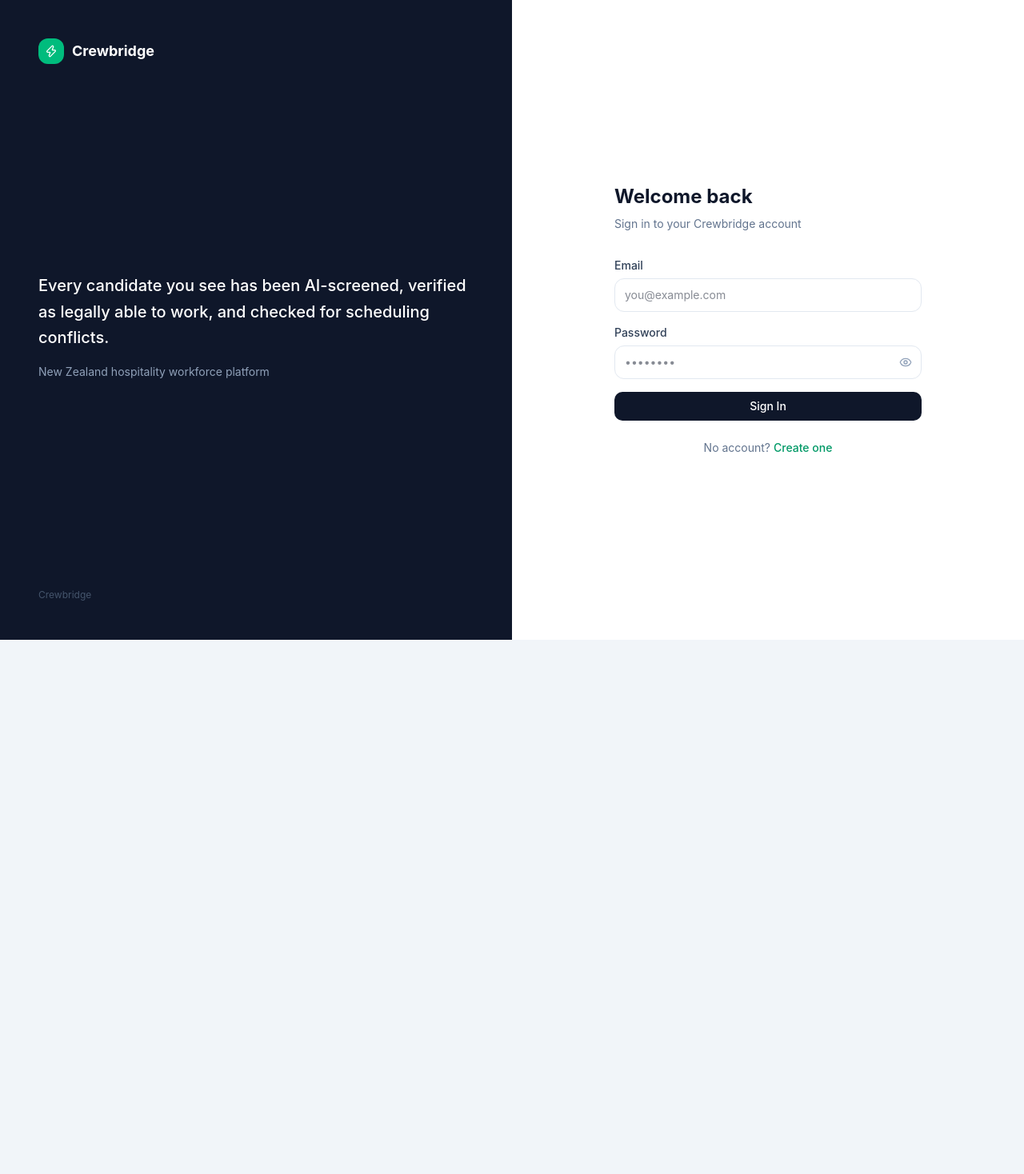
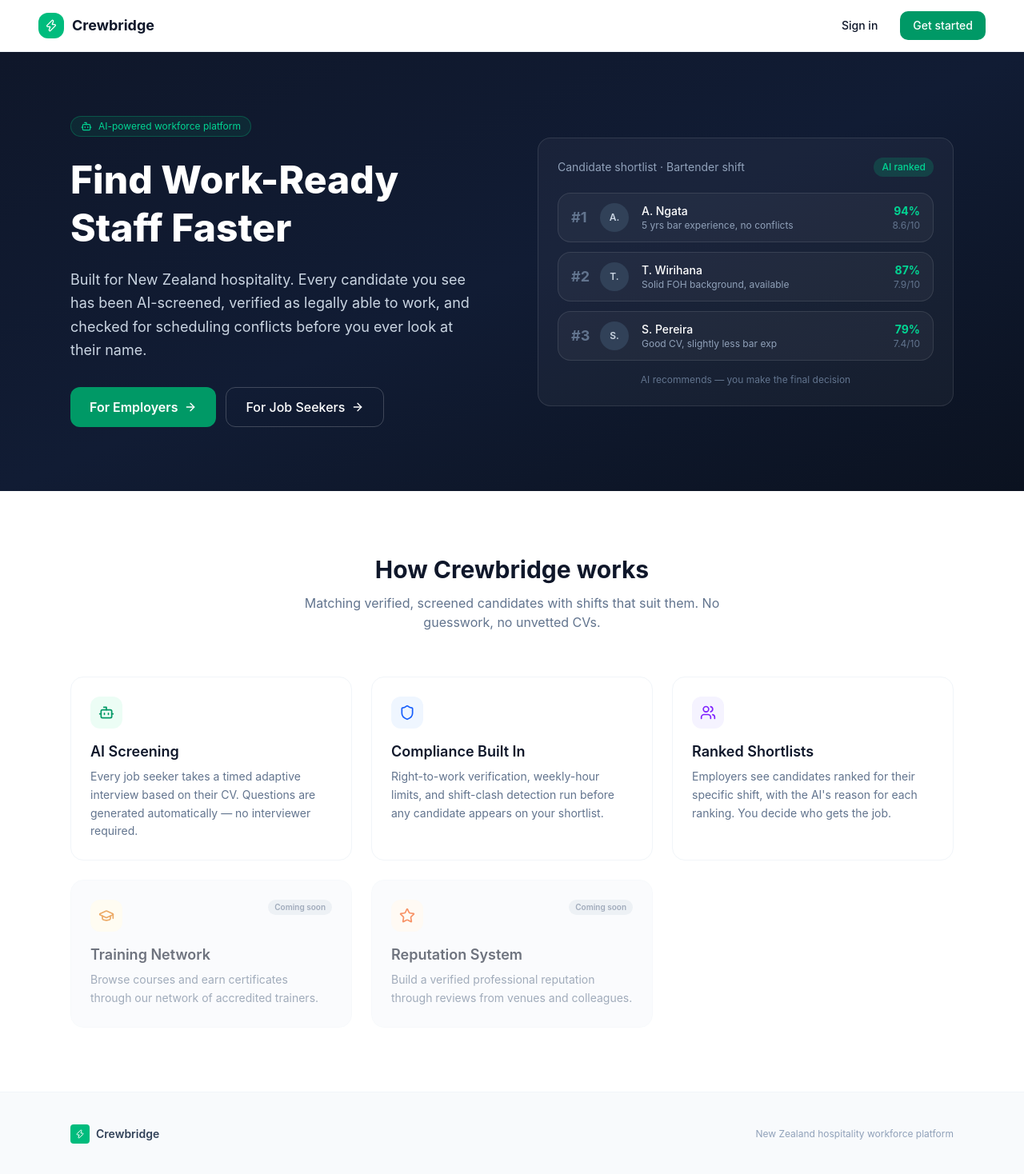
Before and after one commit to shivrath1/crewbridge-frontend, a React (Vite) app: page / in a window 1280 px wide. Before the commit this address led to /login. Shown: the whole page at 80% size. Before the commit the page ends 800 px from the top, so only its background shows below. Built offline with nearby package versions, Linux system fonts and the light colour scheme; no server answers.

Commit message:
feat: landing page polish - full-width nav, gradient hero, matched CTA buttons

```diff
--- /dev/null
+++ b/src/pages/LandingPage.tsx
@@ -0,0 +1,186 @@
+import { useNavigate } from 'react-router-dom';
+import { Zap, Bot, Shield, Users, GraduationCap, Star, ArrowRight } from 'lucide-react';
+import { Button } from '@/components/ui/button';
+
+const FEATURES = [
+  {
+    icon: Bot,
+    title: 'AI Screening',
+    desc: 'Every job seeker takes a timed adaptive interview based on their CV. Questions are generated automatically — no interviewer required.',
+    iconBg: 'bg-emerald-50 text-emerald-600',
+    live: true,
+  },
+  {
+    icon: Shield,
+    title: 'Compliance Built In',
+    desc: 'Right-to-work verification, weekly-hour limits, and shift-clash detection run before any candidate appears on your shortlist.',
+    iconBg: 'bg-blue-50 text-blue-600',
+    live: true,
+  },
+  {
+    icon: Users,
+    title: 'Ranked Shortlists',
+    desc: "Employers see candidates ranked for their specific shift, with the AI's reason for each ranking. You decide who gets the job.",
+    iconBg: 'bg-violet-50 text-violet-600',
+    live: true,
+  },
+  {
+    icon: GraduationCap,
+    title: 'Training Network',
+    desc: 'Browse courses and earn certificates through our network of accredited trainers.',
+    iconBg: 'bg-amber-50 text-amber-600',
+    live: false,
+  },
+  {
+    icon: Star,
+    title: 'Reputation System',
+    desc: 'Build a verified professional reputation through reviews from venues and colleagues.',
+    iconBg: 'bg-orange-50 text-orange-600',
+    live: false,
+  },
+];
+
+export default function LandingPage() {
+  const navigate = useNavigate();
+
+  return (
+    <div className="min-h-screen bg-white">
+      <nav className="sticky top-0 z-20 border-b border-slate-100 bg-white/90 backdrop-blur-sm">
+        <div className="flex h-16 items-center justify-between px-8 lg:px-12">
+          <div className="flex items-center gap-2.5">
+            <div className="flex size-8 items-center justify-center rounded-lg bg-emerald-500">
+              <Zap className="size-4 text-white" />
+            </div>
+            <span className="text-lg font-bold text-[#0f172a]">Crewbridge</span>
+          </div>
+          <div className="flex items-center gap-3">
+            <Button variant="ghost" onClick={() => navigate('/login')}>
+              Sign in
+            </Button>
+            <Button
+              onClick={() => navigate('/register')}
+              className="bg-emerald-600 text-white hover:bg-emerald-700"
+            >
+              Get started
+            </Button>
+          </div>
+        </div>
+      </nav>
+
+      <section className="relative overflow-hidden bg-gradient-to-br from-[#0f172a] via-[#111c34] to-[#0b1220] text-white">
+        <div className="mx-auto grid max-w-6xl grid-cols-1 items-center gap-16 px-6 py-20 lg:grid-cols-2">
+          <div>
+            <div className="mb-6 inline-flex items-center gap-2 rounded-full border border-emerald-500/30 bg-emerald-500/10 px-3 py-1 text-xs text-emerald-400">
+              <Bot className="size-3.5" /> AI-powered workforce platform
+            </div>
+            <h1 className="mb-5 text-5xl font-extrabold leading-tight">
+              Find Work-Ready Staff Faster
+            </h1>
+            <p className="mb-8 text-lg leading-relaxed text-slate-300">
+              Built for New Zealand hospitality. Every candidate you see has been
+              AI-screened, verified as legally able to work, and checked for scheduling
+              conflicts before you ever look at their name.
+            </p>
+            <div className="flex flex-wrap gap-3">
+              <button
+                onClick={() => navigate('/register')}
+                className="inline-flex items-center gap-2 rounded-lg bg-emerald-600 px-6 py-3 text-base font-semibold text-white transition-colors hover:bg-emerald-700"
+              >
+                For Employers <ArrowRight className="size-4" />
+              </button>
+              <button
+                onClick={() => navigate('/register')}
+                className="inline-flex items-center gap-2 rounded-lg border border-white/20 px-6 py-3 text-base font-medium text-white transition-colors hover:bg-white/10"
+              >
+                For Job Seekers <ArrowRight className="size-4" />
+              </button>
+            </div>
+          </div>
+
+          <div className="rounded-2xl border border-white/10 bg-white/[0.04] p-6">
+            <div className="mb-5 flex items-center justify-between">
+              <p className="text-sm text-slate-400">Candidate shortlist · Bartender shift</p>
+              <span className="rounded-full bg-emerald-500/20 px-2.5 py-1 text-xs font-medium text-emerald-400">
+                AI ranked
+              </span>
+            </div>
+            <div className="space-y-3">
+              {[
+                { name: 'A. Ngata', fit: '94%', score: '8.6', reason: '5 yrs bar experience, no conflicts' },
+                { name: 'T. Wirihana', fit: '87%', score: '7.9', reason: 'Solid FOH background, available' },
+                { name: 'S. Pereira', fit: '79%', score: '7.4', reason: 'Good CV, slightly less bar exp' },
+              ].map((c, i) => (
+                <div
+                  key={c.name}
+                  className="flex items-center gap-4 rounded-xl border border-white/10 bg-white/[0.04] px-4 py-3"
+                >
+                  <span className="w-5 text-lg font-bold text-slate-500">#{i + 1}</span>
+                  <div className="flex size-9 flex-shrink-0 items-center justify-center rounded-full bg-slate-700 text-xs font-semibold text-slate-300">
+                    {c.name.slice(0, 2)}
+                  </div>
+                  <div className="min-w-0 flex-1">
+                    <p className="text-sm font-medium text-white">{c.name}</p>
+                    <p className="truncate text-xs text-slate-400">{c.reason}</p>
+                  </div>
+                  <div className="flex-shrink-0 text-right">
+                    <p className="text-sm font-bold text-emerald-400">{c.fit}</p>
+                    <p className="text-xs text-slate-500">{c.score}/10</p>
+                  </div>
+                </div>
+              ))}
+            </div>
+            <p className="mt-4 text-center text-xs text-slate-500">
+              AI recommends — you make the final decision
+            </p>
+          </div>
+        </div>
+      </section>
+
+      <section className="mx-auto max-w-6xl px-6 py-20">
+        <h2 className="mb-3 text-center text-3xl font-bold text-[#0f172a]">
+          How Crewbridge works
+        </h2>
+        <p className="mx-auto mb-14 max-w-xl text-center text-slate-500">
+          Matching verified, screened candidates with shifts that suit them. No guesswork,
+          no unvetted CVs.
+        </p>
+        <div className="grid grid-cols-1 gap-6 md:grid-cols-3">
+          {FEATURES.map((f) => {
+            const Icon = f.icon;
+            return (
+              <div
+                key={f.title}
+                className={`rounded-xl border border-slate-100 p-6 ${!f.live ? 'bg-slate-50 opacity-60' : ''}`}
+              >
+                <div className="mb-4 flex items-start justify-between">
+                  <div className={`flex size-10 items-center justify-center rounded-lg ${f.iconBg}`}>
+                    <Icon className="size-5" />
+                  </div>
+                  {!f.live && (
+                    <span className="rounded-full bg-slate-200 px-2 py-0.5 text-[10px] font-semibold text-slate-500">
+                      Coming soon
+                    </span>
+                  )}
+                </div>
+                <h3 className="mb-2 font-semibold text-[#0f172a]">{f.title}</h3>
+                <p className="text-sm leading-relaxed text-slate-500">{f.desc}</p>
+              </div>
+            );
+          })}
+        </div>
+      </section>
+
+      <footer className="border-t border-slate-100 bg-slate-50 py-10">
+        <div className="mx-auto flex max-w-6xl items-center justify-between px-6">
+          <div className="flex items-center gap-2">
+            <div className="flex size-6 items-center justify-center rounded bg-emerald-500">
+              <Zap className="size-3 text-white" />
+            </div>
+            <span className="text-sm font-semibold text-slate-700">Crewbridge</span>
+          </div>
+          <p className="text-xs text-slate-400">New Zealand hospitality workforce platform</p>
+        </div>
+      </footer>
+    </div>
+  );
+}
--- a/src/pages/jobseeker/ScreeningInterview.tsx
+++ b/src/pages/jobseeker/ScreeningInterview.tsx
@@ -305,11 +305,13 @@ export default function ScreeningInterview() {
             <Clock className="size-7 text-slate-400" />
           </div>
           <h1 className="mb-2 text-xl font-bold text-slate-800">
-            Interview not completed
+            Interview didn&apos;t pass this time
           </h1>
+
           <p className="leading-relaxed text-slate-600">
-            The session ended before all questions were answered. That&apos;s
-            okay — it happens. Your progress has been saved.
+            This attempt didn&apos;t meet the threshold to enter the candidate
+            pool. That&apos;s okay — you can prepare and try again. Your progress
+            has been saved.
           </p>
           <div className="mt-6 space-y-3 rounded-xl border border-slate-200 bg-slate-50 p-5 text-left">
             <div className="flex justify-between text-sm">
```
Also changed, not shown: src/routes.tsx (+13 -25 lines).
